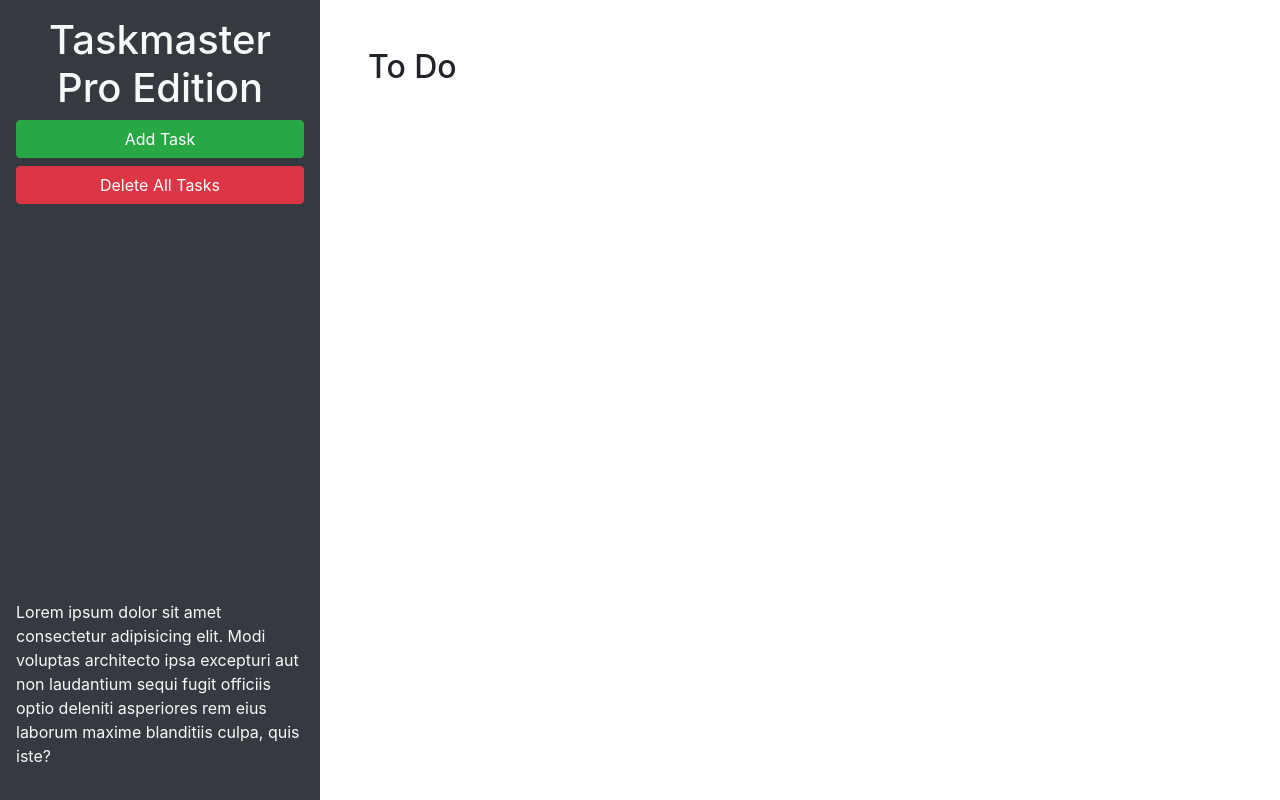
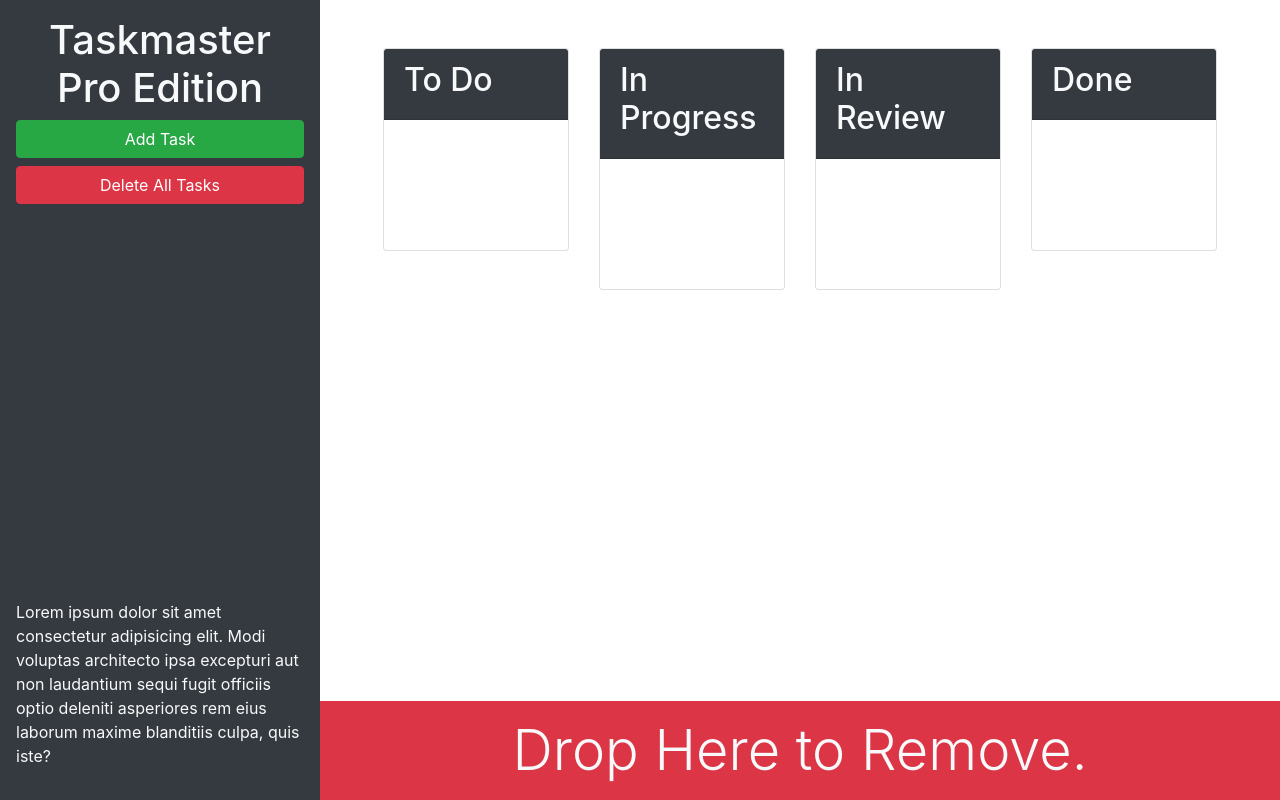
Before and after one commit to joseduardo15062005/taskmaster-pro, a plain HTML site: page index.html in a window 1280 px wide. Drawn offline with nearby package versions, Linux system fonts and the light colour scheme.

Commit message:
add bootstrap card for each status of the task and drag and drop remove zone

```diff
--- a/index.html
+++ b/index.html
@@ -13,7 +13,7 @@
 <body>
 
   <div class="row min-vh-100 no-gutters">
-    <header class="col-12 col-lg-3 bg-dark text-light d-flex flex-column p-4 p-lg-3">
+    <header class="col-12 col-lg-3 bg-dark text-light sticky-top d-flex flex-column p-4 p-lg-3">
       <h1 class="text-center">Taskmaster Pro Edition</h1>
       <button id="create-task" class="btn btn-block btn-success" data-toggle="modal" data-target="#task-form-modal">Add
         Task</button>
@@ -23,10 +23,56 @@
         laudantium sequi fugit officiis optio deleniti asperiores rem eius laborum maxime blanditiis culpa, quis iste?
       </p>
     </header>
-    <main class="col-12 col-lg-9">
-      <div class="m-5">
+    <main class="col-12 col-lg-9 d-flex flex-column">
+      <div class="m-5 row justify-content-around">
+        <!-- todo start -->
+        <div class="col-12 col-md-6 col-xl-3 mb-3">
+          <div class="card">
+            <div class="card-header bg-dark text-light">
               <h2>To Do</h2>
-        <ul id="list-toDo" class="list-group"> </ul>
+            </div>
+            <ul id="list-toDo" class="list-group list-group-flush"></ul>
+          </div>
+        </div>
+        <!-- todo end -->
+        <!-- in progress start -->
+        <div class="col-12 col-md-6 col-xl-3 mb-3">
+          <div class="card">
+            <div class="card-header bg-dark text-light">
+              <h2>In Progress</h2>
+            </div>
+            <ul id="list-inProgress" class="list-group list-group-flush">
+            </ul>
+          </div>
+        </div>
+        <!-- in progress end -->
+        <!-- in review start -->
+        <div class="col-12 col-md-6 col-xl-3 mb-3">
+          <div class="card">
+            <div class="card-header bg-dark text-light">
+              <h2>In Review</h2>
+            </div>
+            <ul id="list-inReview" class="list-group list-group-flush">
+            </ul>
+          </div>
+        </div>
+        <!-- in review end -->
+        <!-- done start -->
+        <div class="col-12 col-md-6 col-xl-3 mb-3">
+          <div class="card">
+            <div class="card-header bg-dark text-light">
+              <h2>Done</h2>
+            </div>
+            <ul id="list-done" class="list-group list-group-flush">
+            </ul>
+          </div>
+        </div>
+        <!-- done end -->
+      </div>
+      <div id="trash" class="mt-auto">
+        <div class="w-100 bg-danger p-3 text-center text-light display-4">
+          Drop Here to Remove.
+        </div>
       </div>
     </main>
   </div>
@@ -43,16 +89,14 @@
           </button>
         </div>
         <div class="modal-body">
-          <form>
           <div class="form-group">
             <label for="modalTaskDescription">Task description</label>
-              <textarea id="modalTaskDescription" rows="3"></textarea>
+            <textarea id="modalTaskDescription" rows="3" class="form-control"></textarea>
           </div>
           <div class="form-group">
             <label for="modalDueDate">Due date</label>
-              <input type="text" id="modalDueDate" placeholder="mm/dd/yyyy" autocomplete="off" />
+            <input type="text" class="form-control" id="modalDueDate" placeholder="mm/dd/yyyy" autocomplete="off" />
           </div>
-          </form>
         </div>
         <div class="modal-footer">
           <button type="button" class="btn btn-secondary" data-dismiss="modal">Close</button>
```
Lines whose indentation alone changed are shown as unchanged.
